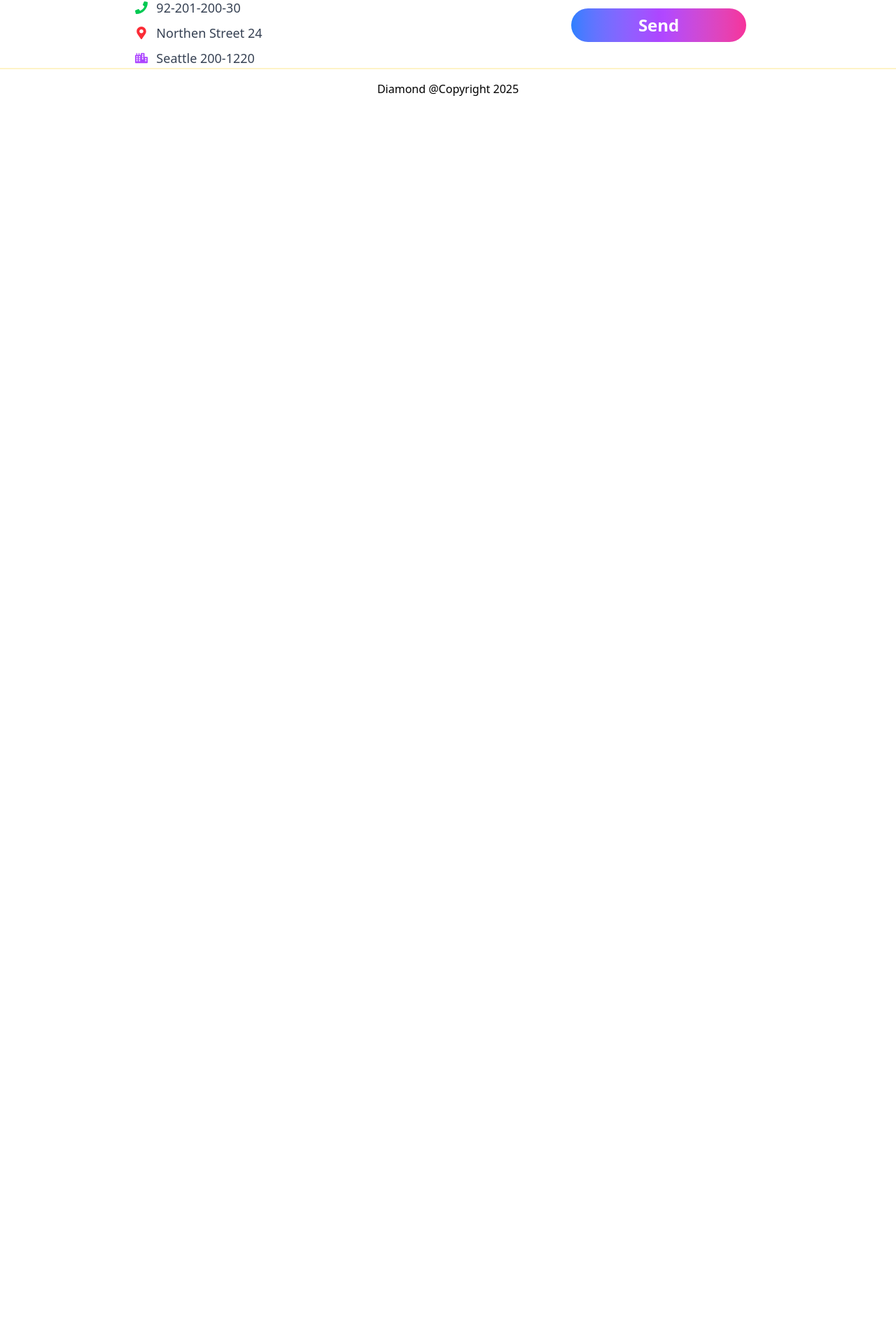
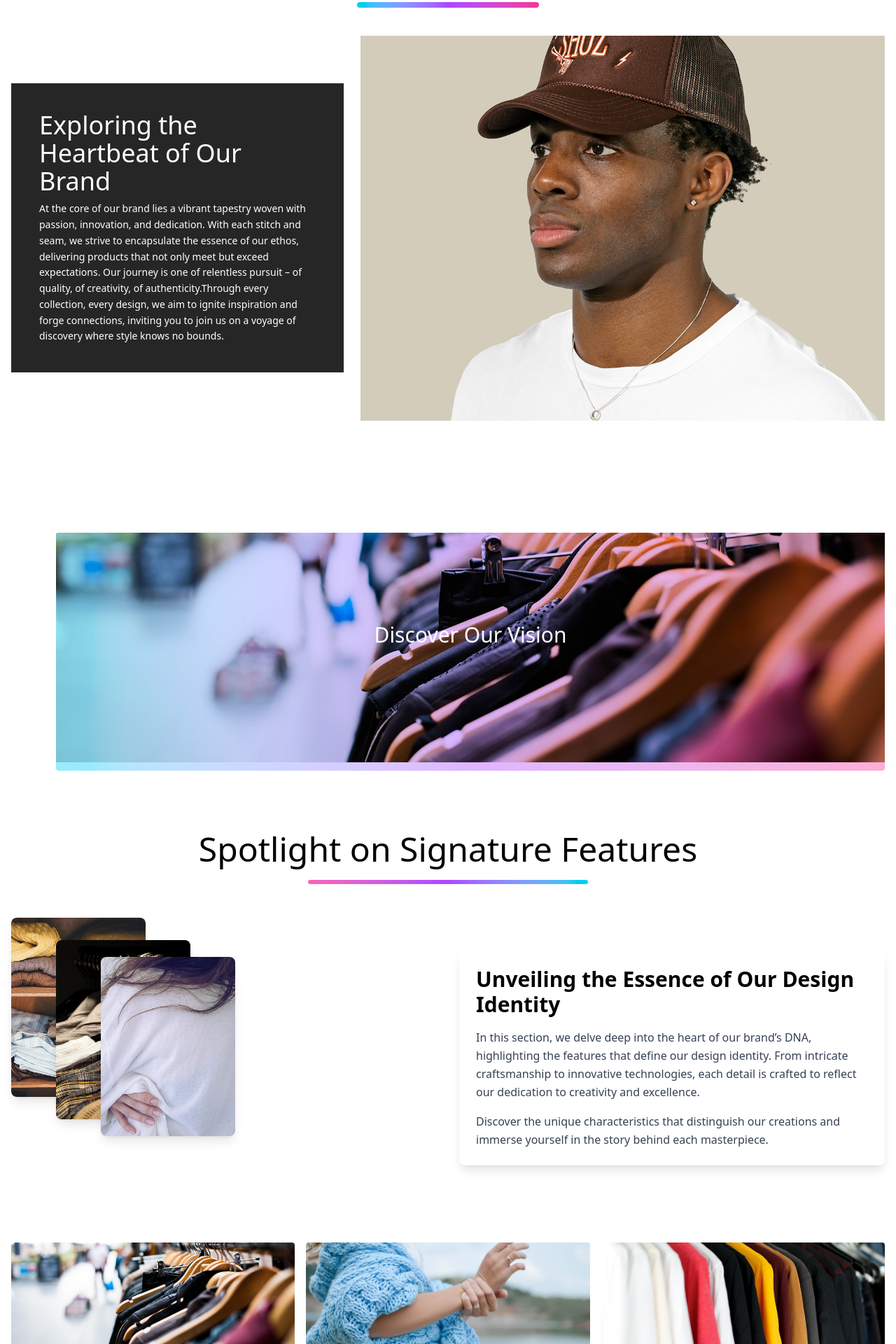
Before and after one commit to AhmedSamyEid/Diamond-Shop-Ecommerce-Store-Community-, a React (Vite) app: page /aboutus in a window 1280 px wide. Shown: the part 1018-2938 px from the top of the page at 70% size. Before the commit the page ends 1157 px from the top, so only its background shows below. Built offline with nearby package versions, Linux system fonts and the light colour scheme.

Commit message:
Add : UnveilingOurStory and SpotlightonSignatureFeatures

```diff
--- a/src/components/pages/AboutUs.tsx
+++ b/src/components/pages/AboutUs.tsx
@@ -1,9 +1,12 @@
 import StyleEssence from "../ui/StyleEssence";
-
+import UnveilingOurStory from "../ui/UnveilingOurStory";
+import SpotlightonSignatureFeatures from "../ui/SpotlightonSignatureFeatures";
 export default function AboutUs() {
   return (
     <>
       <StyleEssence />
+      <UnveilingOurStory />
+      <SpotlightonSignatureFeatures />
     </>
   );
 }
--- /dev/null
+++ b/src/components/ui/SpotlightonSignatureFeatures.tsx
@@ -0,0 +1,85 @@
+import React from "react";
+
+interface FeatureImages {
+  src: string;
+  alt: string;
+}
+
+const spotlightImages: FeatureImages[] = [
+  { src: "/images/Rectangle 39.png", alt: "Fabric" },
+  { src: "/images/Rectangle 40.png", alt: "Texture" },
+  { src: "/images/Rectangle 41.png", alt: "Design" },
+];
+
+const bottomGalleryImages: FeatureImages[] = [
+  { src: "/images/Rectangle 6.png", alt: "Collection 1" },
+  { src: "/images/Rectangle 42.png", alt: "Collection 2" },
+  { src: "/images/Rectangle 4.png", alt: "Collection 3" },
+];
+
+const SpotlightOnSignatureFeatures: React.FC = () => {
+  return (
+    <section className="max-w-7xl mx-auto px-4 py-16">
+      <div className="text-center mb-12">
+        <h2 className="text-4xl md:text-5xl ">
+          Spotlight on Signature Features
+        </h2>
+        <div className="mt-5 mx-auto w-100 h-1.5 rounded-full bg-gradient-to-r from-pink-400 via-purple-500 to-cyan-400"></div>
+      </div>
+
+      <div className="flex flex-col md:flex-row items-center gap-8 mb-16">
+        <div className="relative w-full md:w-1/2 h-[300px] sm:h-[350px] md:h-[400px]">
+          {spotlightImages.map((img, i) => {
+            const positions = [
+              "top-0 left-0 z-10",
+              "top-6 left-8 sm:top-8 sm:left-16 z-20",
+              "top-12 left-16 sm:top-14 sm:left-32 z-30",
+            ];
+            return (
+              <img
+                key={i}
+                src={img.src}
+                alt={img.alt}
+                className={`absolute w-32 h-44 sm:w-40 sm:h-56 md:w-48 md:h-64 object-cover rounded-lg shadow-lg transition-transform duration-300 ease-in-out ${positions[i]}`}
+              />
+            );
+          })}
+        </div>
+
+        <div className="relative md:w-1/2">
+          <div className="absolute inset-0 bg-gradient-to-r from-pink-100 via-purple-100 to-cyan-100 opacity-40 rounded-lg z-0"></div>
+          <div className="relative z-10 bg-white bg-opacity-90 p-6 rounded-lg shadow-lg">
+            <h3 className="text-2xl md:text-3xl font-semibold mb-4">
+              Unveiling the Essence of Our Design Identity
+            </h3>
+            <p className="text-gray-700 leading-relaxed">
+              In this section, we delve deep into the heart of our brand’s DNA,
+              highlighting the features that define our design identity. From
+              intricate craftsmanship to innovative technologies, each detail is
+              crafted to reflect our dedication to creativity and excellence.
+            </p>
+            <p className="text-gray-700 mt-4 leading-relaxed">
+              Discover the unique characteristics that distinguish our creations
+              and immerse yourself in the story behind each masterpiece.
+            </p>
+          </div>
+        </div>
+      </div>
+
+      <div className="grid grid-cols-2 md:grid-cols-3 gap-4">
+        {bottomGalleryImages.map((img, i) => (
+          <img
+            key={i}
+            src={img.src}
+            alt={img.alt}
+            className={`w-full h-40 object-cover rounded ${
+              i === 2 ? "hidden md:block" : ""
+            }`}
+          />
+        ))}
+      </div>
+    </section>
+  );
+};
+
+export default SpotlightOnSignatureFeatures;
--- /dev/null
+++ b/src/components/ui/UnveilingOurStory.tsx
@@ -0,0 +1,53 @@
+export default function UnveilingOurStory() {
+  const aboutItems = [
+    {
+      img: "/images/Rectangle 20 (1).png",
+      title: "Exploring the Heartbeat of Our Brand",
+      description:
+        "At the core of our brand lies a vibrant tapestry woven with passion, innovation, and dedication. With each stitch and seam, we strive to encapsulate the essence of our ethos, delivering products that not only meet but exceed expectations. Our journey is one of relentless pursuit – of quality, of creativity, of authenticity.Through every collection, every design, we aim to ignite inspiration and forge connections, inviting you to join us on a voyage of discovery where style knows no bounds.",
+    },
+  ];
+
+  return (
+    <>
+      <div className="max-w-7xl  mt-20 px-4">
+        <h2 className="text-4xl font-semibold text-center">
+          Unveiling Our Story
+        </h2>
+        <div className="mx-auto my-2 w-65 h-2 rounded-full bg-gradient-to-r from-cyan-400 via-purple-500 to-pink-500"></div>
+        <div className="mt-10 space-y-10">
+          {aboutItems.map((item, index) => (
+            <div
+              key={index}
+              className={`flex flex-col md:flex-row ${
+                index % 2 !== 0 ? "md:flex-row-reverse" : ""
+              } items-center gap-6`}
+            >
+              <div className="bg-neutral-800 bg-opacity-80 text-white p-10  md:w-1/2">
+                <h3 className="text-4xl  mb-2">{item.title}</h3>
+                <p className="text-sm leading-relaxed">{item.description}</p>
+              </div>
+              <img
+                src={item.img}
+                alt={item.title}
+                className="w-full  md:w-[60%]  h-auto object-cover"
+              />
+            </div>
+          ))}
+        </div>
+        <div className="relative mt-40 w-fit md:ml-16 ">
+          <img
+            src="/images/Rectangle 38.png"
+            alt="background"
+            className="w-full h-auto"
+          />
+
+          <div className="absolute inset-0 bottom-6  bg-gradient-to-r from-cyan-400 via-purple-500 to-pink-500 opacity-40 mix-blend-multiply rounded "></div>
+          <h3 className="relative bottom-50  text-white flex justify-center md:text-3xl ">
+            Discover Our Vision
+          </h3>
+        </div>
+      </div>
+    </>
+  );
+}
```
Also changed, not shown: public/images/Rectangle 38.png (added).
